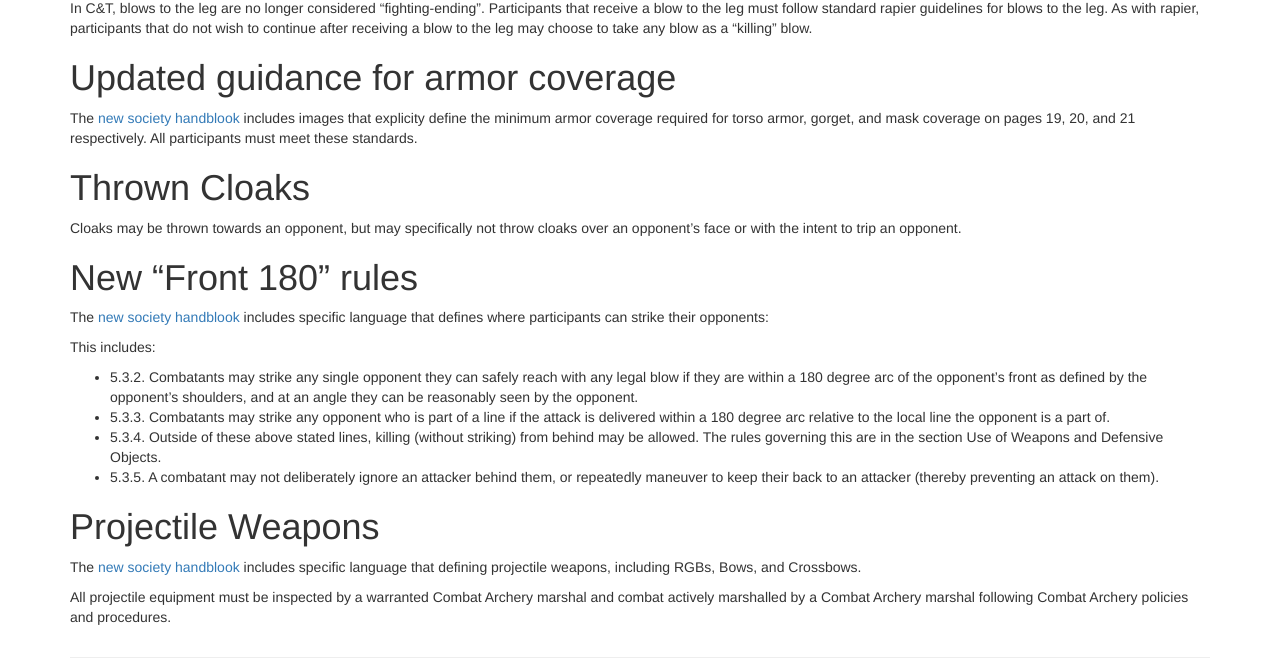
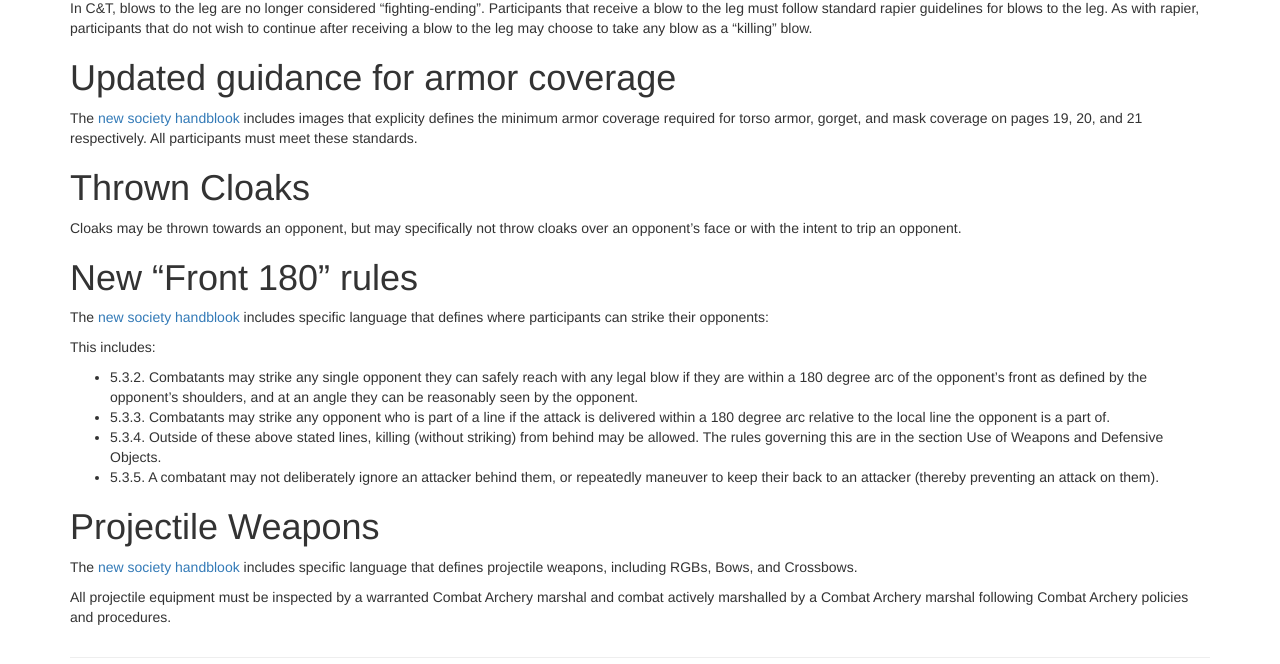
Before and after one commit to academie-de-espee/earl-marshal, a Jekyll site: the page built from rapier/rules-update-2020-07.md, in a window 1280 px wide. Shown: the part 1037-1701 px from the top of the page. Built offline with Jekyll 4.4.1, drawn with Linux system fonts in a browser that asks for light colours.

Commit message:
fix grammar

```diff
--- a/rapier/rules-update-2020-07.md
+++ b/rapier/rules-update-2020-07.md
@@ -40,7 +40,7 @@ In C&T, blows to the leg are no longer considered "fighting-ending".  Participan
 
 # Updated guidance for armor coverage
 
-The [new society handblook](https://www.sca.org/wp-content/uploads/2020/04/FencingMarshalsHandbookApril2020.pdf) includes images that explicity define the minimum armor coverage required for torso armor, gorget, and mask coverage on pages 19, 20, and 21 respectively.  All participants must meet these standards.
+The [new society handblook](https://www.sca.org/wp-content/uploads/2020/04/FencingMarshalsHandbookApril2020.pdf) includes images that explicity defines the minimum armor coverage required for torso armor, gorget, and mask coverage on pages 19, 20, and 21 respectively.  All participants must meet these standards.
 
 # Thrown Cloaks
 
@@ -58,6 +58,6 @@ This includes:
 
 # Projectile Weapons
 
-The [new society handblook](https://www.sca.org/wp-content/uploads/2020/04/FencingMarshalsHandbookApril2020.pdf) includes specific language that defining projectile weapons, including RGBs, Bows, and Crossbows.
+The [new society handblook](https://www.sca.org/wp-content/uploads/2020/04/FencingMarshalsHandbookApril2020.pdf) includes specific language that defines projectile weapons, including RGBs, Bows, and Crossbows.
 
 All projectile equipment must be inspected by a warranted Combat Archery marshal and combat actively marshalled by a Combat Archery marshal following Combat Archery policies and procedures.
```
